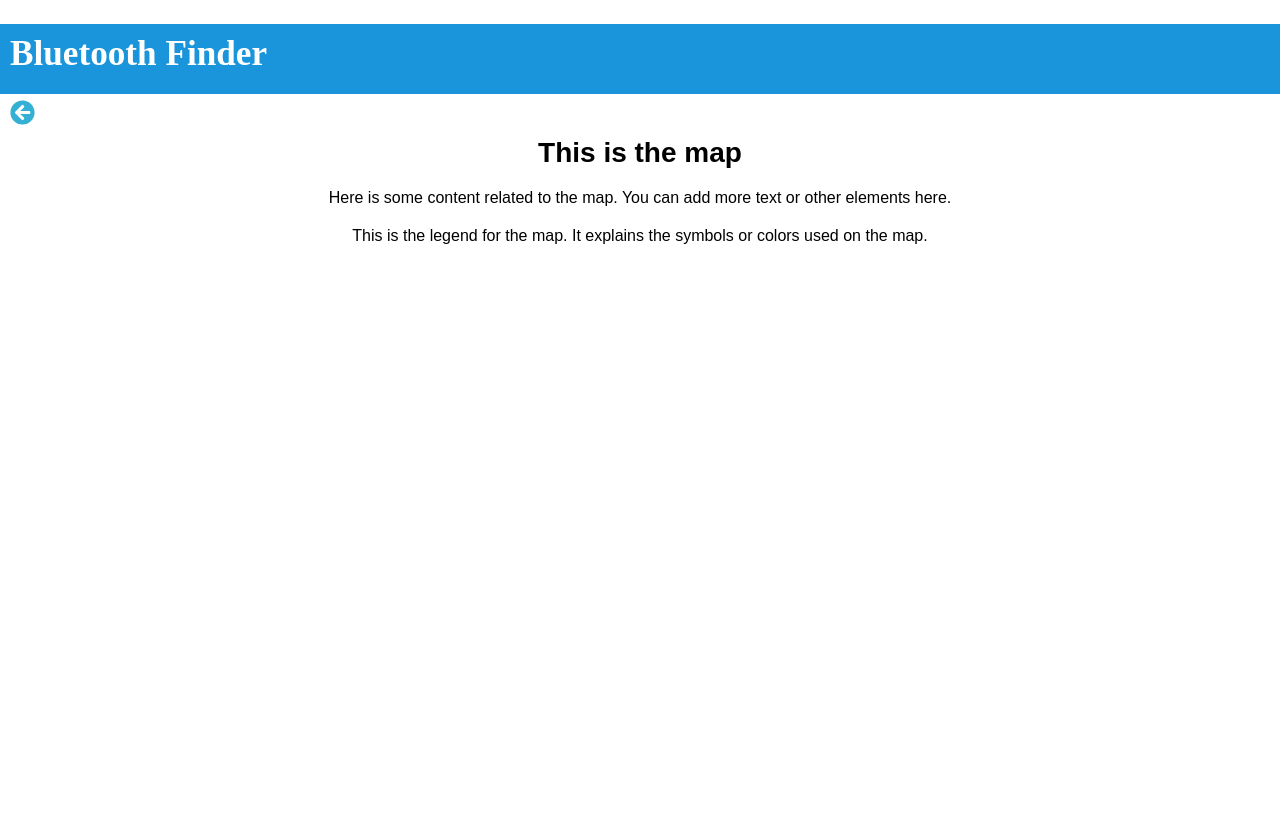
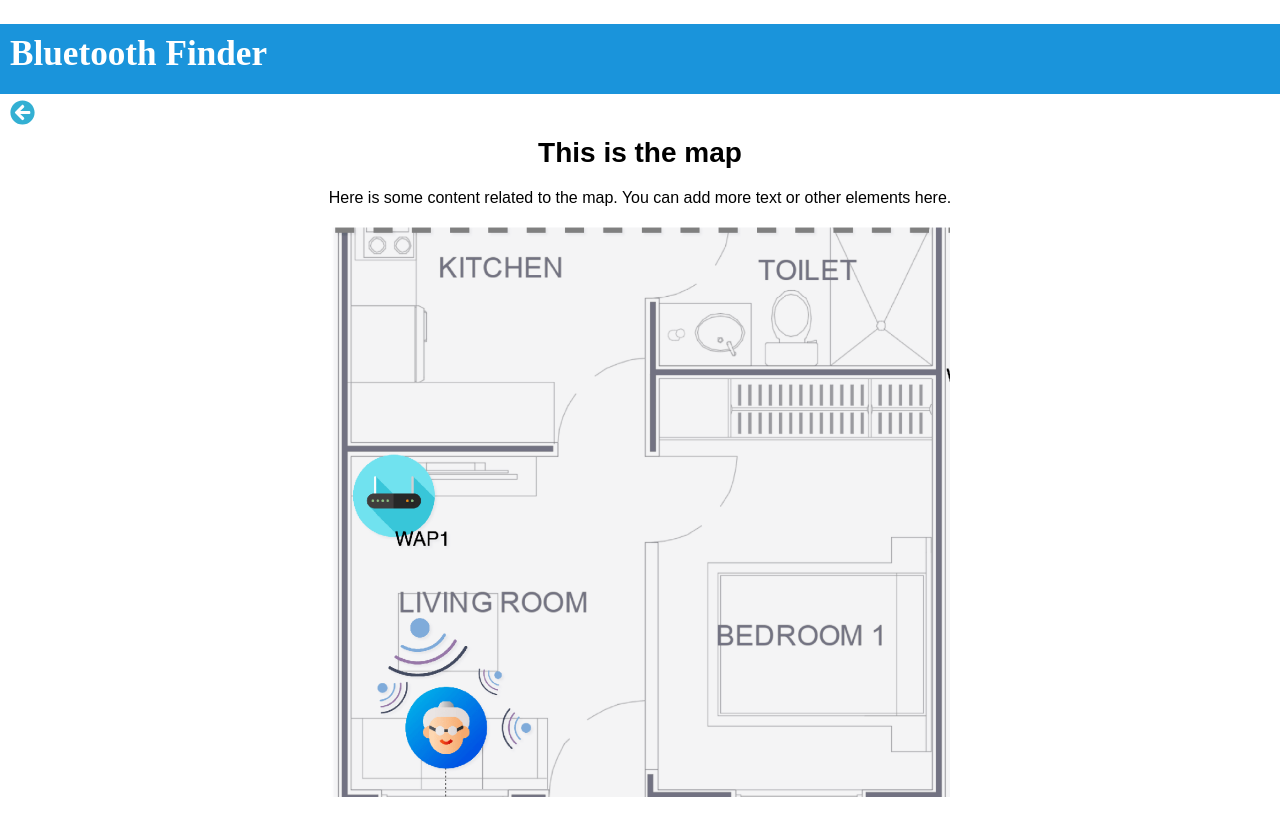
Before and after one commit to khadar-oothuru/Indoor-positioning-system, a React (Create React App) app: page /map in a window 1280 px wide. Before the commit the page ends 800 px from the top, so only its background shows below. Built offline with nearby package versions, Linux system fonts and the light colour scheme.

Commit message:
map updated

```diff
--- a/src/components/Map.jsx
+++ b/src/components/Map.jsx
@@ -2,32 +2,26 @@ import React from "react";
 import Nav from "./Nav";
 import { Link } from "react-router-dom";
 import { FaArrowCircleLeft } from "react-icons/fa";
-// import beaconImage from "../images/beacon.png";
-// import legendImage from "../images/legend.png";
+import map from "../images/map.png"
+
 import "../components/styles/Map.css";
 
 const Map = () => {
   return (
     <>
-
       <Nav />
       <div className="map-container">
-
-      <Link  to="/">
-        <FaArrowCircleLeft  className="back-icon-scan"/>
+        <Link to="/">
+          <FaArrowCircleLeft className="back-icon-scan" />
         </Link>
         <div className="map-content">
           <h2>This is the map</h2>
-        {/* <img src={beaconImage} alt="Beacon" className="beacon-image" /> */}
+
           <p>
             Here is some content related to the map. You can add more text or
             other elements here.
           </p>
-        {/* <img src={legendImage} alt="Legend" className="legend-image" /> */}
-        <p>
-          This is the legend for the map. It explains the symbols or colors
-          used on the map.
-        </p>
+          <img src={map} alt="Beacon" className="beacon-image" />
         </div>
       </div>
     </>
```
Also changed, not shown: src/images/map.png (added). Lines whose indentation alone changed are shown as unchanged.
